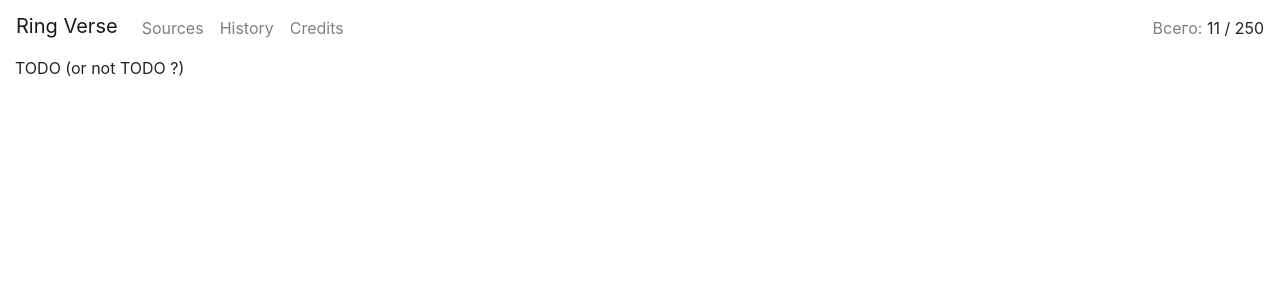
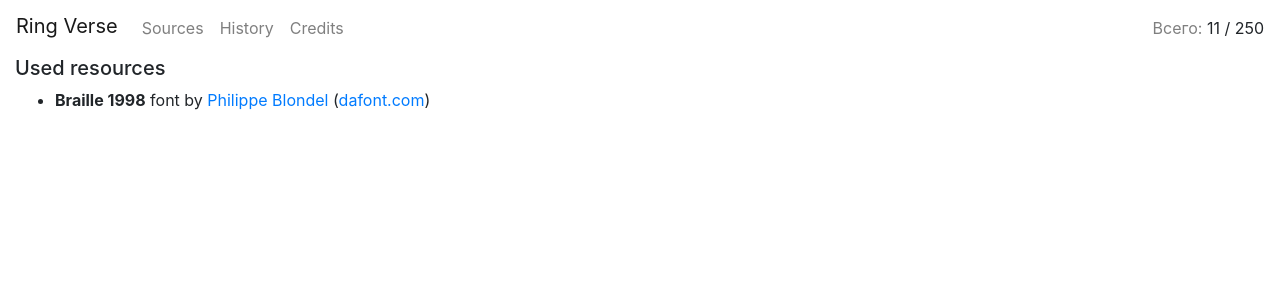
Before and after one commit to selyukov-n/ring-verse, a React (Create React App) app: page /credits in a window 1280 px wide. Shown: the top 300 px of the page. Built offline with nearby package versions, Linux system fonts and the light colour scheme.

Commit message:
support Braille font and fix #226

```diff
--- a/src/App.tsx
+++ b/src/App.tsx
@@ -6,6 +6,7 @@ import "bootstrap/dist/css/bootstrap.min.css";
 import "./App.css";
 
 import { Provider, useDataContext } from "./context";
+import Credits from "./Credits";
 import data, { isMine } from "./data";
 import History from "./History";
 import LangTree, { getTotalCount } from "./LangTree";
@@ -28,7 +29,6 @@ const Language = (props: RouteComponentProps<{ id: string }>) => {
 };
 
 const Sources = () => <div>TODO sources</div>;
-const Credits = () => <div>TODO (or not TODO ?)</div>;
 
 const routes = [
   { path: "/sources", component: Sources, title: "Sources" },
--- /dev/null
+++ b/src/Credits.tsx
@@ -0,0 +1,12 @@
+import React from "react";
+
+export default () => <article>
+  <h5>Used resources</h5>
+  <ul>
+    <li>
+      <b>Braille 1998</b> font by <a href="http://electrolyseur.fr/philing/">
+        Philippe Blondel
+      </a> (<a href="https://www.dafont.com/braille.font">dafont.com</a>)
+    </li>
+  </ul>
+</article>;
--- a/src/Lines.css
+++ b/src/Lines.css
@@ -18,3 +18,15 @@
   font-weight: bold;
   font-style: italic;
 }
+
+/* FONTS */
+@font-face {
+  font-family: Braille;
+  src: url(assets/braille.ttf) format('truetype');
+}
+
+/* classes */
+.braille .card-body {
+  font-family: Braille;
+  font-size: 24px;
+}
--- a/src/Translation/TransItem.tsx
+++ b/src/Translation/TransItem.tsx
@@ -28,7 +28,8 @@ const Variant: FC<{ item: ItemNum, variant: ItemVariant }> = ({ variant }) => {
     {variant.comment && <Comment>{variant.comment}</Comment>}
   </> : null;
 
-  return <Lines {...variant} text={getContent(variant)} header={linesHeader} />;
+  const { type, ...v } = variant;
+  return <Lines {...v} text={getContent(variant)} header={linesHeader} className={type} />;
 };
 
 const renderSource = ({ book: b, ...item }: ItemNum, input: Input) => {
--- a/src/data/codes/misc.ts
+++ b/src/data/codes/misc.ts
@@ -1,6 +1,7 @@
 import { make } from "../utils";
 import pic228 from "../pic/228gimmel.png";
 import pic229 from "../pic/229nuts.png";
+import main from "../main";
 
 const pic = (image: any) => ({ type: "image" as const, image });
 
@@ -20,7 +21,10 @@ const items1 = make({ input: "0.7.0" }, {
   226: {
     language: "e.braille",
     author: "Yehuda Ronen",
-    content: "TODO",
+    content: [{
+      type: "braille",
+      text: main.content,
+    }],
   },
   228: {
     language: "e.g",
```
Also changed, not shown: src/data/types.ts (+6 -1 lines), src/assets/braille.ttf (added).
